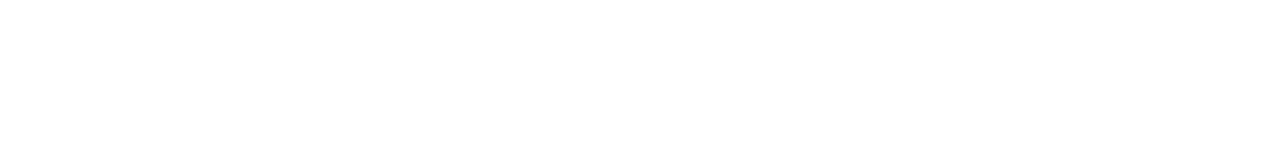
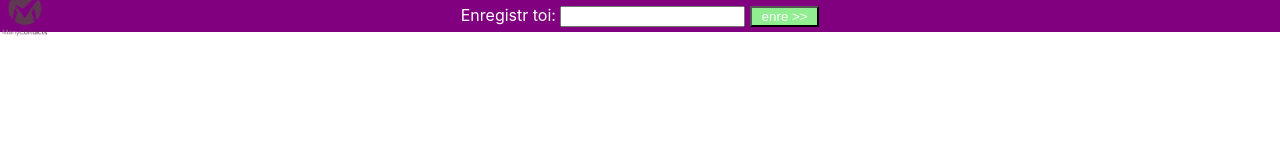
Before and after one commit to dawiteu/html-sass-scss-molengeek-siteweb, a plain HTML site: page index.html in a window 1280 px wide. Drawn offline with Linux system fonts and the light colour scheme.

Commit message:
header mauve

```diff
--- a/index.html
+++ b/index.html
@@ -4,8 +4,28 @@
     <meta charset="UTF-8">
     <meta name="viewport" content="width=device-width, initial-scale=1.0">
     <title>Document</title>
+    <link rel="preconnect" href="https://fonts.gstatic.com">
+<link href="https://fonts.googleapis.com/css2?family=Nerko+One&display=swap" rel="stylesheet">
+    <link rel="stylesheet" href="public/css/style.css" />
 </head>
 <body>
+    <header>
+        <div id="modal">
+            <div class='mod-item'>
+                <img src="public/img/mlogo.png" width="50px" />
+            </div>
+
+            <div class='mod-item'>
+                <form>
+                    <label for="newsl">Enregistr toi: </label>
+                    <input type='text' name='newsl' />
+                    <input type='submit' value=' enre >> ' />
+                </form>
+            </div>
+        </div>
+    </header>
+
+
 
 </body>
 </html>
--- a/src/scss/style.scss
+++ b/src/scss/style.scss
@@ -0,0 +1,31 @@
+body{
+    margin:0; padding:0; font-family: -apple-system, BlinkMacSystemFont, 'Segoe UI', Roboto, Oxygen, Ubuntu, Cantarell, 'Open Sans', 'Helvetica Neue', sans-serif;
+}
+
+header{
+    width:100%;
+    height:auto;
+
+    div#modal{
+        background-color: purple;
+        display:flex;
+        align-items: center;
+        justify-content: center;
+
+        div.mod-item:nth-child(1){
+            position:absolute;
+            left:0;
+        }
+        div.mod-item form{
+            text-align:center;
+            padding:5px;
+            color:white;
+            input[type=submit]{
+                background-color:lightgreen;
+                color:white;
+                text-decoration:uppercase;
+            }
+        }
+    }
+
+}
```
Also changed, not shown: public/css/style.css, public/img/mg.png (added), public/img/mlogo.png (added), 1 other file.
